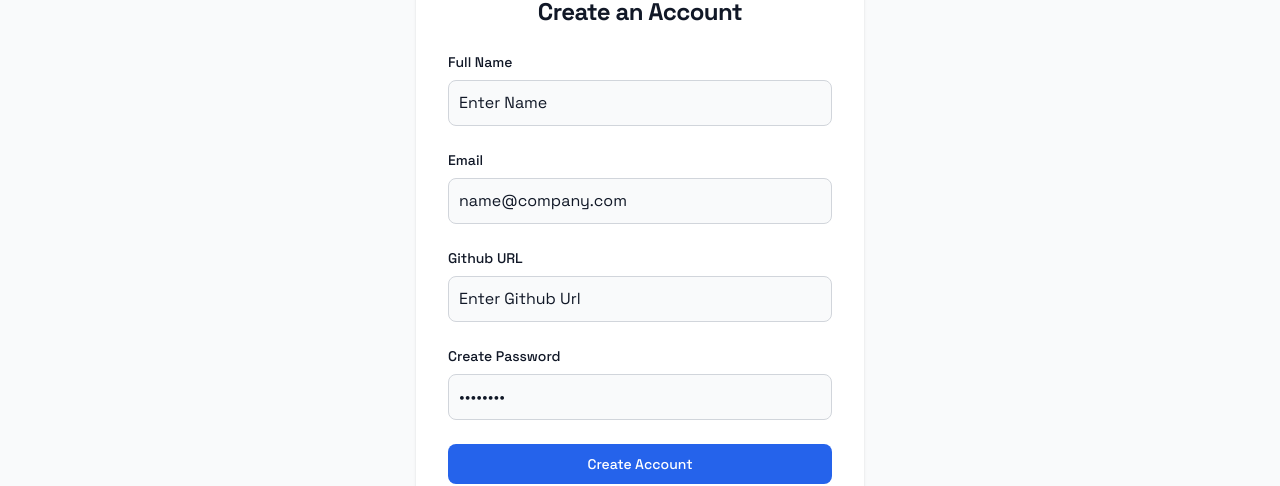
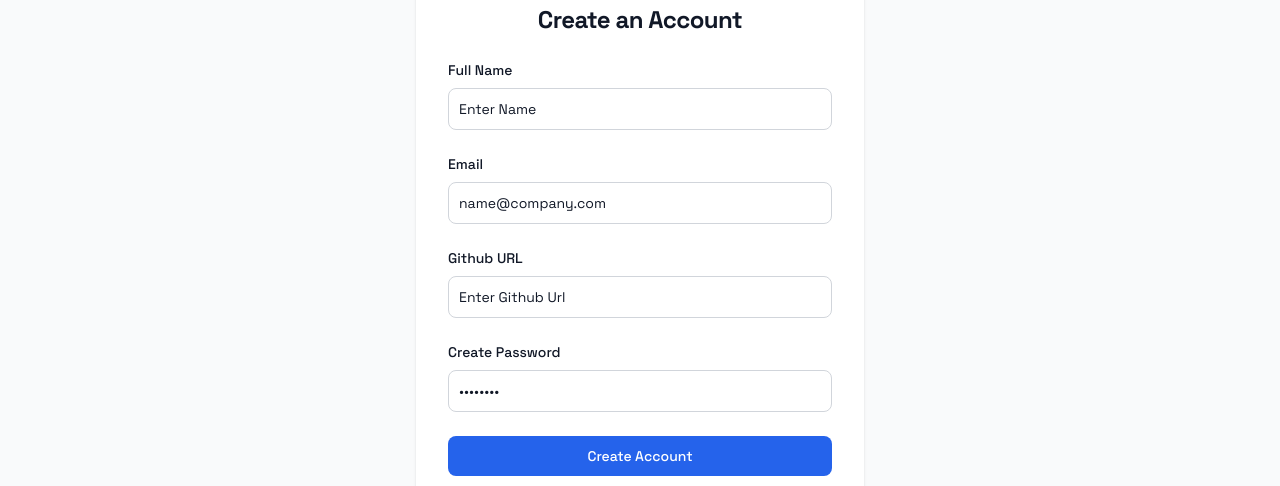
Before and after one commit to mr-rishikesh/DevConnect-, a React (Vite) app in the folder client/: page /signup in a window 1280 px wide. Shown: the part 203-689 px from the top of the page. Built offline with nearby package versions, Linux system fonts and the light colour scheme; no server answers.

Commit message:
Imrpoved signup page

```diff
--- a/client/src/pages/Auth/SignUp.jsx
+++ b/client/src/pages/Auth/SignUp.jsx
@@ -74,7 +74,7 @@ function SignUp() {
                     }}
                     name="fullName"
                     id="fullName"
-                    className="bg-gray-50 border border-gray-300 text-gray-900 rounded-lg focus:ring-primary-600 focus:border-primary-600 block w-full p-2.5 dark:bg-gray-700 dark:border-gray-600 dark:placeholder-gray-400 dark:text-white dark:focus:ring-blue-500 dark:focus:border-blue-500"
+                    className="bg-white border border-gray-300 text-gray-900 text-sm rounded-lg focus:ring-2 focus:ring-primary-200 focus:border-primary-500 block w-full p-2.5 dark:bg-gray-700 dark:border-gray-600 dark:placeholder-gray-400 dark:text-white dark:focus:ring-accent-500 dark:focus:border-accent-500 transition-colors duration-200"
                     placeholder="Enter Name"
                     required=""
                   />
@@ -93,7 +93,7 @@ function SignUp() {
                     }}
                     name="email"
                     id="email"
-                    className="bg-gray-50 border border-gray-300 text-gray-900 rounded-lg focus:ring-primary-600 focus:border-primary-600 block w-full p-2.5 dark:bg-gray-700 dark:border-gray-600 dark:placeholder-gray-400 dark:text-white dark:focus:ring-blue-500 dark:focus:border-blue-500"
+                    className="bg-white border border-gray-300 text-gray-900 text-sm rounded-lg focus:ring-2 focus:ring-primary-200 focus:border-primary-500 block w-full p-2.5 dark:bg-gray-700 dark:border-gray-600 dark:placeholder-gray-400 dark:text-white dark:focus:ring-accent-500 dark:focus:border-accent-500 transition-colors duration-200"
                     placeholder="name@company.com"
                     required=""
                   />
@@ -116,7 +116,7 @@ function SignUp() {
                     }}
                     name="githubUrl"
                     id="githubUrl"
-                    className="bg-gray-50 border border-gray-300 text-gray-900 rounded-lg focus:ring-primary-600 focus:border-primary-600 block w-full p-2.5 dark:bg-gray-700 dark:border-gray-600 dark:placeholder-gray-400 dark:text-white dark:focus:ring-blue-500 dark:focus:border-blue-500"
+                    className="bg-white border border-gray-300 text-gray-900 text-sm rounded-lg focus:ring-2 focus:ring-primary-200 focus:border-primary-500 block w-full p-2.5 dark:bg-gray-700 dark:border-gray-600 dark:placeholder-gray-400 dark:text-white dark:focus:ring-accent-500 dark:focus:border-accent-500 transition-colors duration-200"
                     placeholder="Enter Github Url "
                     required=""
                   />
@@ -138,7 +138,7 @@ function SignUp() {
                     name="password"
                     id="password"
                     placeholder="••••••••"
-                    className="bg-gray-50 border border-gray-300 text-gray-900 rounded-lg focus:ring-primary-600 focus:border-primary-600 block w-full p-2.5 dark:bg-gray-700 dark:border-gray-600 dark:placeholder-gray-400 dark:text-white dark:focus:ring-blue-500 dark:focus:border-blue-500"
+                    className="bg-white border border-gray-300 text-gray-900 text-sm rounded-lg focus:ring-2 focus:ring-primary-200 focus:border-primary-500 block w-full p-2.5 dark:bg-gray-700 dark:border-gray-600 dark:placeholder-gray-400 dark:text-white dark:focus:ring-accent-500 dark:focus:border-accent-500 transition-colors duration-200"
                     required=""
                   />
                 </div>
@@ -149,7 +149,7 @@ function SignUp() {
                   type="button"
                   disabled={isSigningUp}
                   onClick={handleSubmit}
-                  className="w-full bg-blue-600 hover:bg-blue-500 text-white bg-primary-600 hover:bg-primary-700 focus:ring-4 focus:outline-none focus:ring-primary-300 font-medium rounded-lg text-sm px-5 py-2.5 text-center dark:bg-primary-600 dark:hover:bg-primary-700 dark:focus:ring-primary-800 flex items-center justify-center gap-2"
+                  className="w-full bg-primary-600 hover:bg-primary-700 text-white font-medium rounded-lg text-sm px-5 py-2.5 text-center dark:bg-accent-600 dark:hover:bg-accent-700 focus:ring-2 focus:ring-primary-300 dark:focus:ring-accent-500 focus:outline-none transition-colors duration-200 flex items-center justify-center gap-2 disabled:opacity-70 disabled:cursor-not-allowed"
                 >
                   {isSigningUp ? (
                     <>
@@ -165,7 +165,7 @@ function SignUp() {
                   Already have an account?{" "}
                   <Link
                     to="/login"
-                    className="text-blue-400 font-medium text-primary-600 hover:underline dark:text-primary-500"
+                    className="font-medium text-primary-600 hover:text-primary-700 dark:text-accent-500 dark:hover:text-accent-400 hover:underline transition-colors duration-200"
                   >
                     Login here
                   </Link>
```
